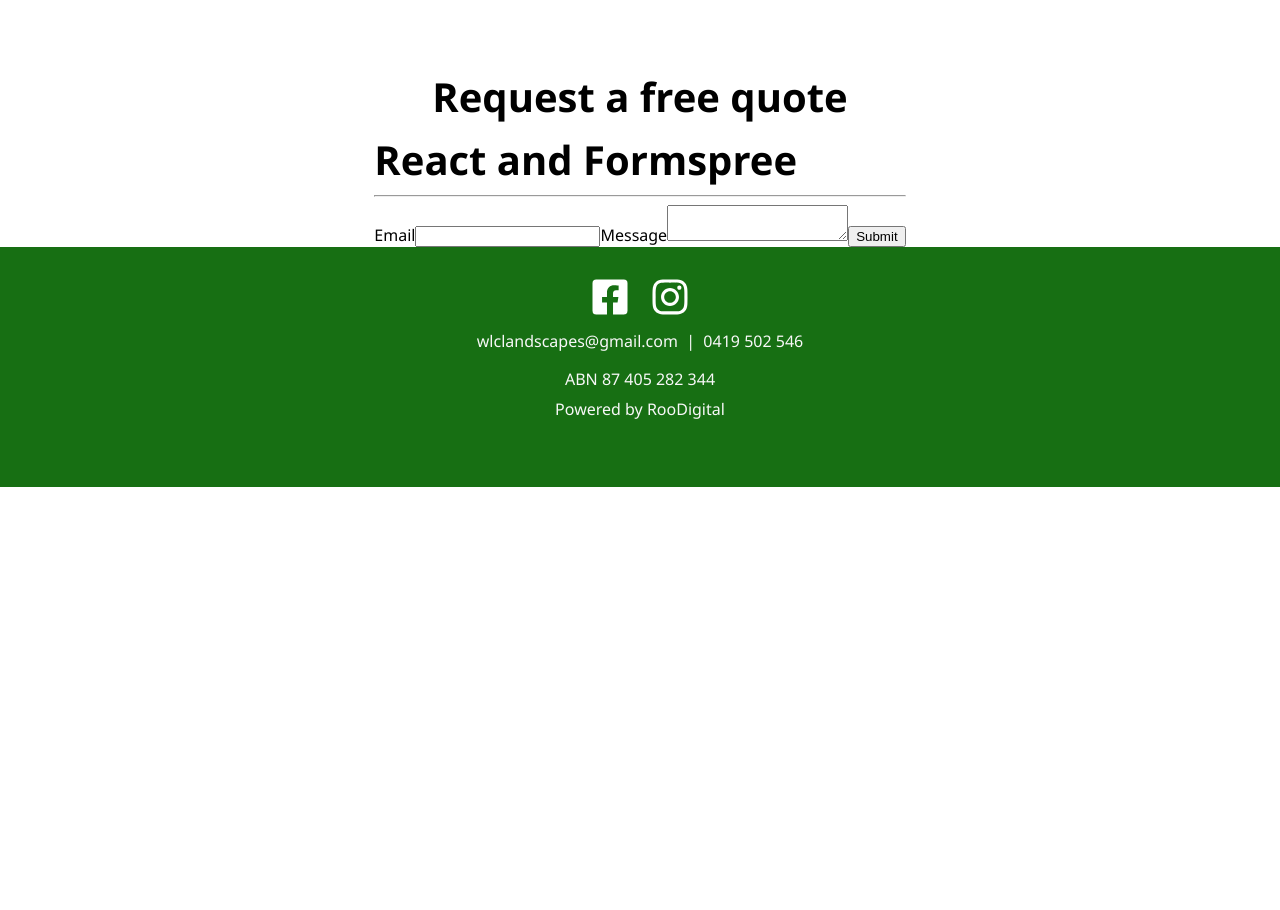
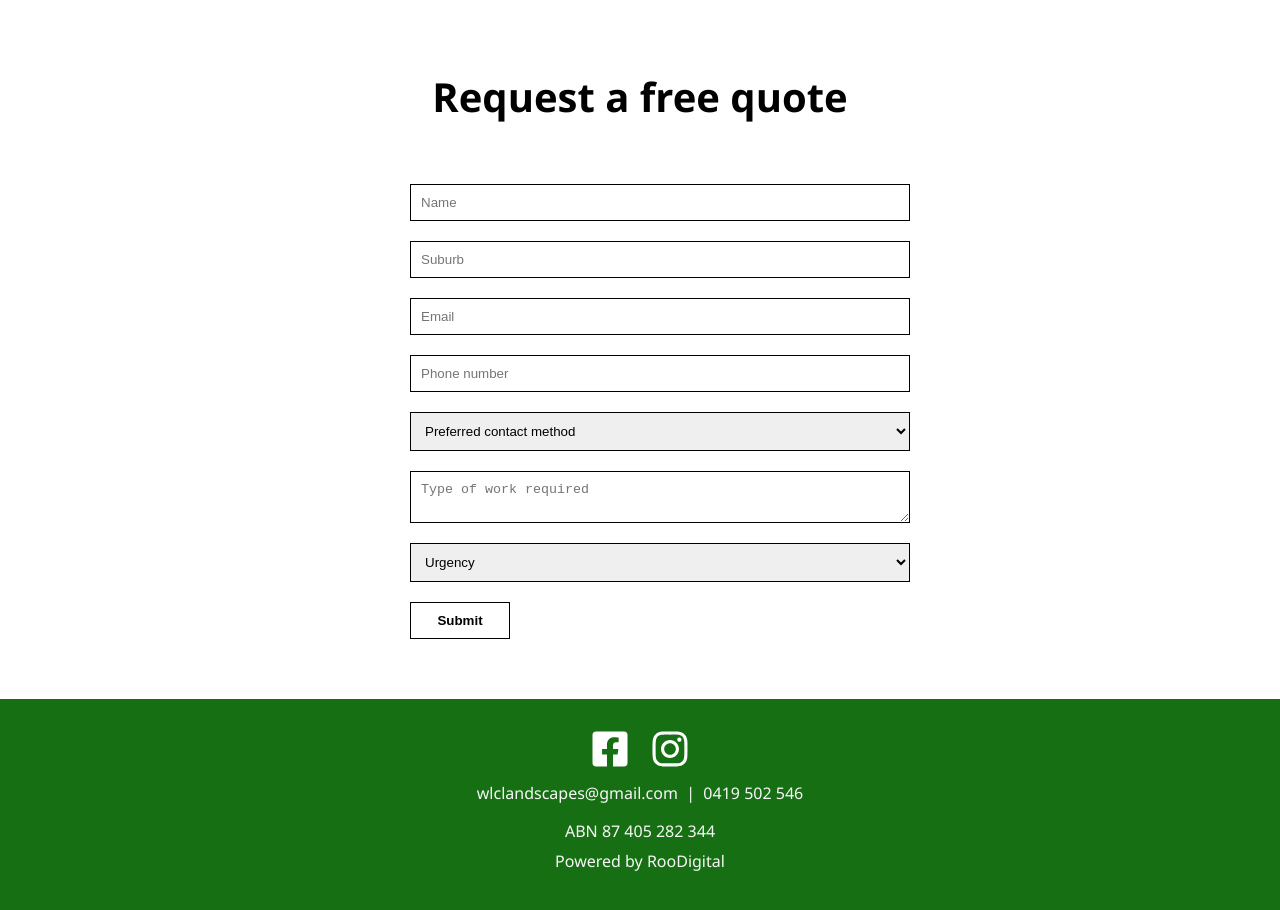
Before and after one commit to robFraser1111/wlc-landscapes, a Next.js app: page / in a window 1280 px wide. Shown: the part 4260-5170 px from the top of the page. Before the commit the page ends 4747 px from the top, so only its background shows below. Built offline with nearby package versions, Linux system fonts and the light colour scheme.

Commit message:
Updated Contact Form fields

```diff
--- a/components/contact-form.js
+++ b/components/contact-form.js
@@ -10,8 +10,13 @@ export default function ContactForm() {
     info: { error: false, msg: null },
   });
   const [inputs, setInputs] = useState({
+    name: "",
+    suburb: "",
     email: "",
+    phone: "",
+    method: "",
     message: "",
+    urgency: "",
   });
   const handleServerResponse = (ok, msg) => {
     if (ok) {
@@ -21,8 +26,13 @@ export default function ContactForm() {
         info: { error: false, msg: msg },
       });
       setInputs({
+        name: "",
+        suburb: "",
         email: "",
+        phone: "",
+        method: "",
         message: "",
+        urgency: "",
       });
     } else {
       setStatus({
@@ -61,27 +71,83 @@ export default function ContactForm() {
       });
   };
   return (
-    <main>
-      <h1>React and Formspree</h1>
-      <hr />
-      <form onSubmit={handleOnSubmit}>
-        <label htmlFor="email">Email</label>
+    <section>
+      <form className={styles.form} onSubmit={handleOnSubmit}>
+
+        <input
+          id="name"
+          type="text"
+          name="name"
+          placeholder="Name"
+          onChange={handleOnChange}
+          required
+          value={inputs.name}
+        />
+
+        <input
+          id="suburb"
+          type="text"
+          name="suburb"
+          placeholder="Suburb"
+          onChange={handleOnChange}
+          required
+          value={inputs.suburb}
+        />
+
         <input
           id="email"
           type="email"
           name="_replyto"
+          placeholder="Email"
           onChange={handleOnChange}
           required
           value={inputs.email}
         />
-        <label htmlFor="message">Message</label>
+
+        <input
+          id="phone"
+          type="number"
+          name="phone"
+          placeholder="Phone number"
+          onChange={handleOnChange}
+          required
+          value={inputs.phone}
+        />
+
+        <select
+          id="method"
+          name="method"
+          onChange={handleOnChange}
+          required
+          value={inputs.method}
+        >
+          <option value="" selected disabled hidden >Preferred contact method</option>
+          <option value="Email">Phone</option>
+          <option value="Phone">Email</option>
+        </select>
+
         <textarea
           id="message"
           name="message"
+          placeholder="Type of work required"
           onChange={handleOnChange}
           required
           value={inputs.message}
         />
+
+        <select
+          id="urgency"
+          name="urgency"
+          onChange={handleOnChange}
+          required
+          value={inputs.urgency}
+        >
+          <option value="" selected disabled hidden >Urgency</option>
+          <option value="As soon as possible">As soon as possible</option>
+          <option value="Within 1 Month">Within 1 Month</option>
+          <option value="Within 6 Months">Within 6 Months</option>
+          <option value="Not urgent">Not urgent</option>
+        </select>
         <button type="submit" disabled={status.submitting}>
           {!status.submitting
             ? !status.submitted
@@ -91,9 +157,9 @@ export default function ContactForm() {
         </button>
       </form>
       {status.info.error && (
-        <div className="error">Error: {status.info.msg}</div>
+        <div className={styles.error}>Error: {status.info.msg}</div>
       )}
-      {!status.info.error && status.info.msg && <p>{status.info.msg}</p>}
-    </main>
+      {!status.info.error && status.info.msg && <p className={styles.success}>{status.info.msg}</p>}
+    </section>
   );
 }
```
